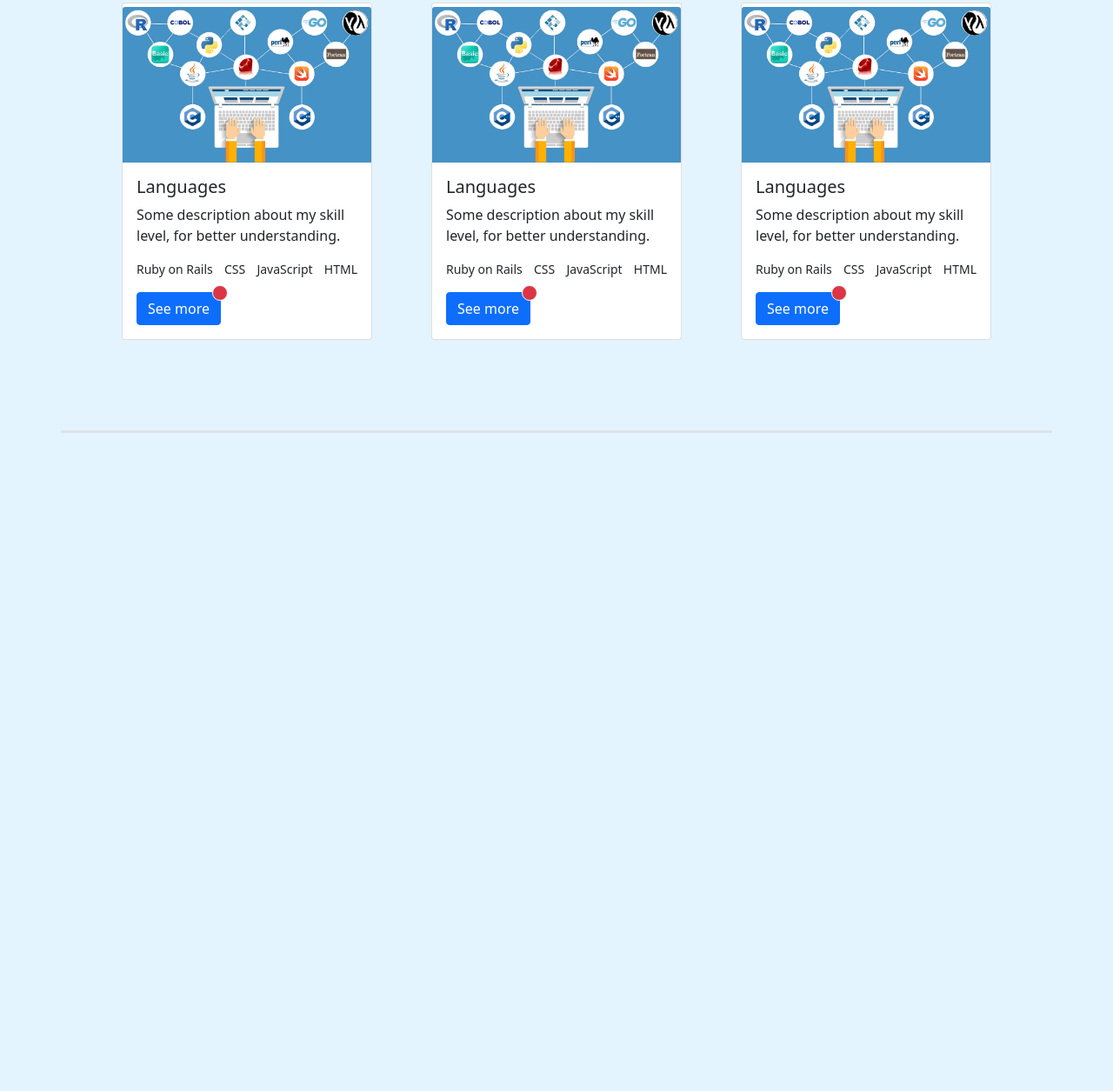
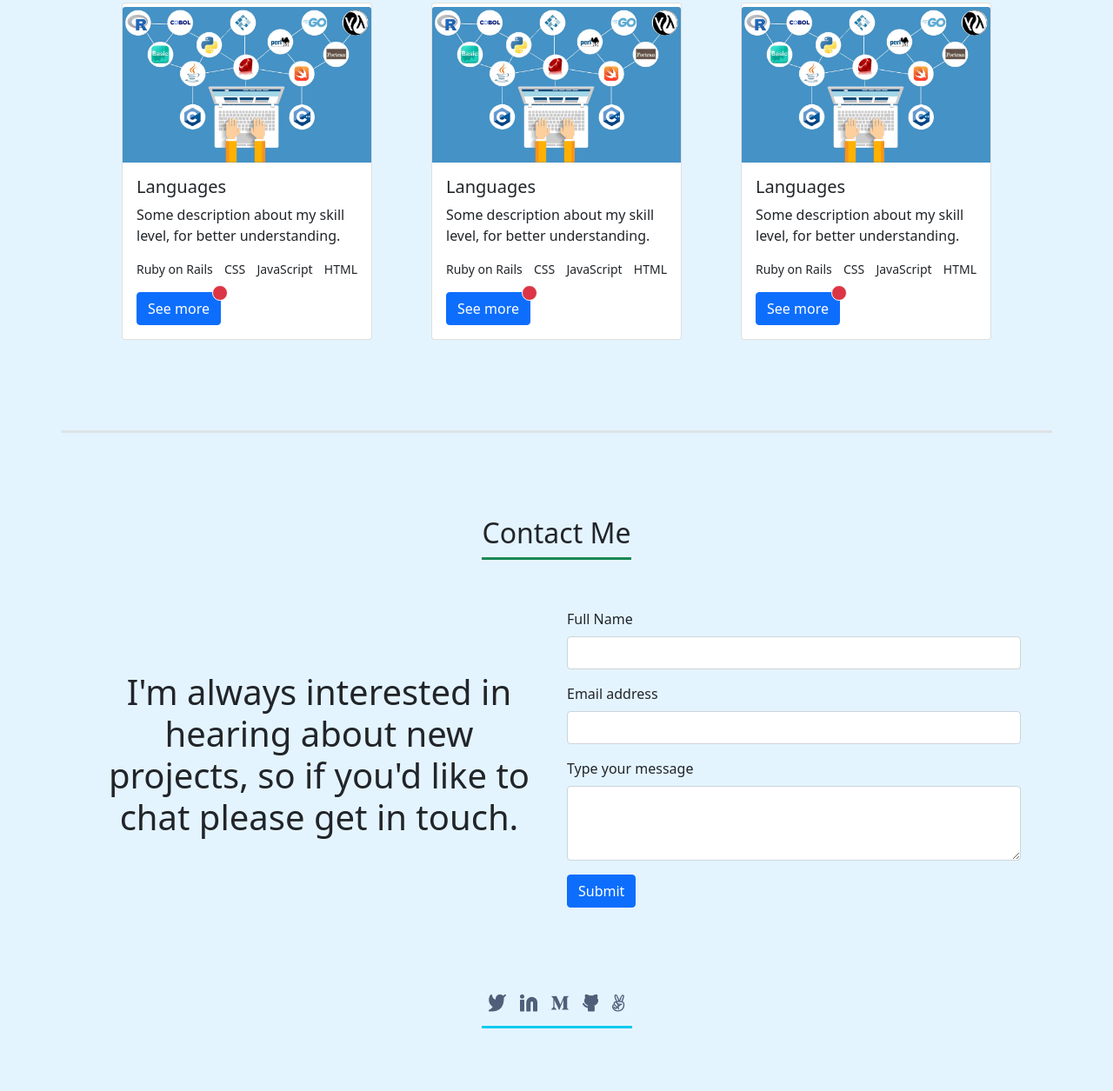
Before and after one commit to efmomoh/al-amin-and-enssah-bootstrap-portfolio, a website: page index.html in a window 1280 px wide. Shown: the part 1620-2875 px from the top of the page at 87% size. Before the commit the page ends 2118 px from the top, so only its background shows below. Drawn offline with nearby package versions, Linux system fonts and the light colour scheme.

Commit message:
Add footer section

```diff
--- a/index.html
+++ b/index.html
@@ -265,6 +265,51 @@
 
     <!--Main Section end-->
 
+    <!---footer section start-->
+
+    <footer class="d-flex flex-column align-items-center" id="contactme">
+      <h2 class="text-center my-5 d-inline-block border-bottom border-3 border-success pt-5 pb-2">Contact Me</h2>
+
+      <div class="container row">
+        <div class="container col-md-6 d-flex flex-column justify-content-center my-2">
+          <p class="text-center h1">
+            I'm always interested in hearing about new projects, so if you'd like to chat please get in touch.
+          </p>
+        </div>
+
+        <div class="container col-md-6 my-2">
+          <form>
+            <div class="mb-3">
+              <label for="InputFullName" class="form-label">Full Name</label>
+              <input type="text" class="form-control" id="InputFullName">
+            </div>
+
+            <div class="mb-3">
+              <label for="InputEmail1" class="form-label">Email address</label>
+              <input type="email" class="form-control" id="InputEmail1">
+            </div>
+
+            <div class="mb-3">
+              <label for="FormControlTextarea1" class="form-label">Type your message</label>
+              <textarea class="form-control" id="FormControlTextarea" rows="3"></textarea>
+            </div>
+            <button type="submit" class="btn btn-primary">Submit</button>
+          </form>
+        </div>
+
+        <div class="container col-xxl d-flex justify-content-center my-4">
+          <ul class="d-flex justify-content-between list-unstyled my-5 border-bottom border-3 border-info py-3">
+            <li class="mx-2"><a href="#"><img src="./image/twitter.png" alt="twitter icon"></a></li>
+            <li class="mx-2"><a href="#"><img src="./image/Linkedin icon.png" alt="Linkedin icon"></a></li>
+            <li class="mx-2"><a href="#"><img src="./image/medium.png" alt="Medium icon"></a></li>
+            <li class="mx-2"><a href="#"><img src="./image/github.png" alt="Github icon"></a></li>
+            <li class="mx-2"><a href="#"><img src="./image/angellist.png" alt="Angellist icon"></a></li>
+          </ul>
+        </div>
+      </div>
+      </footer>
+      <!---footer section end-->
+
     <!-- Optional JavaScript; choose one of the two! -->
 
     <!-- Option 1: Bootstrap Bundle with Popper -->
```
